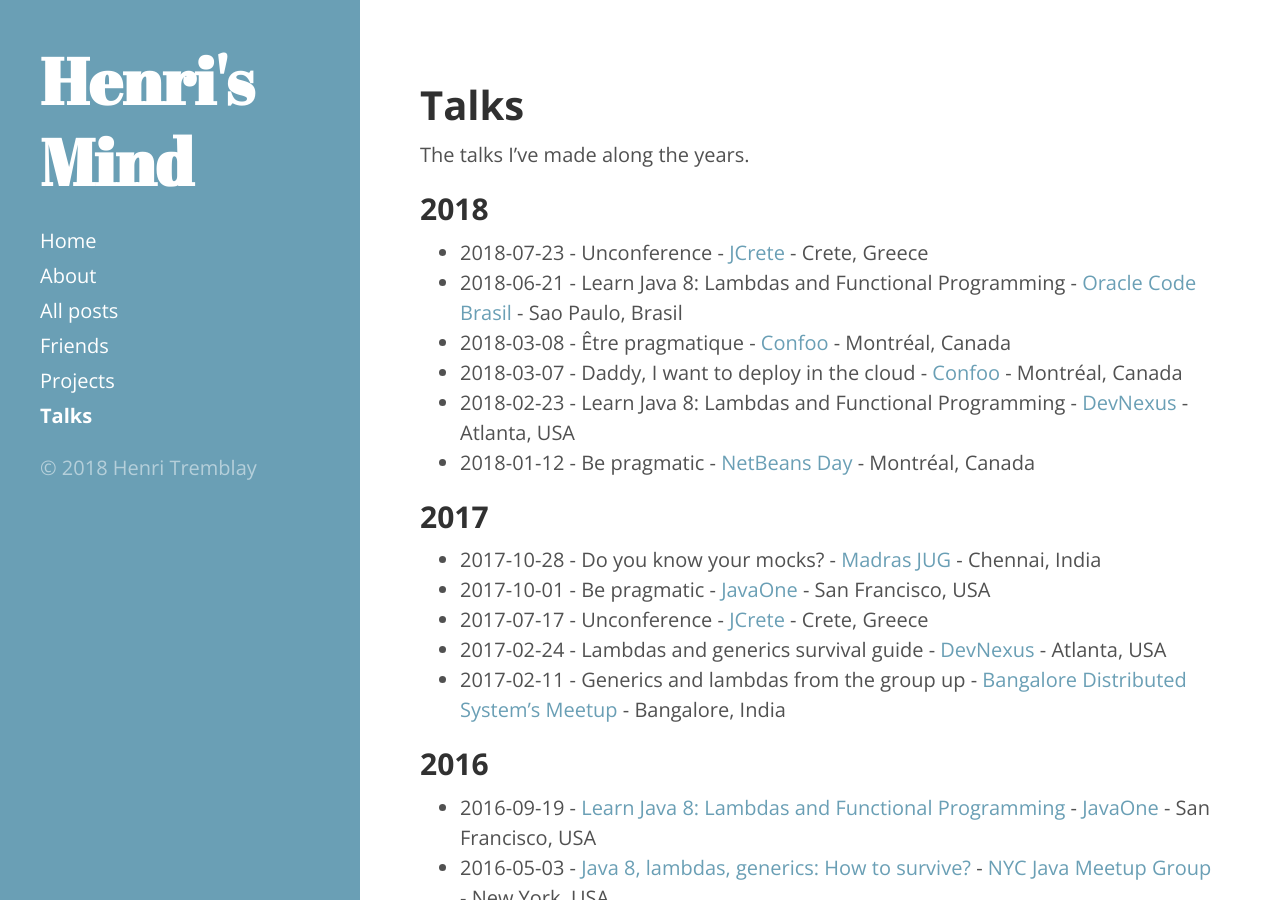
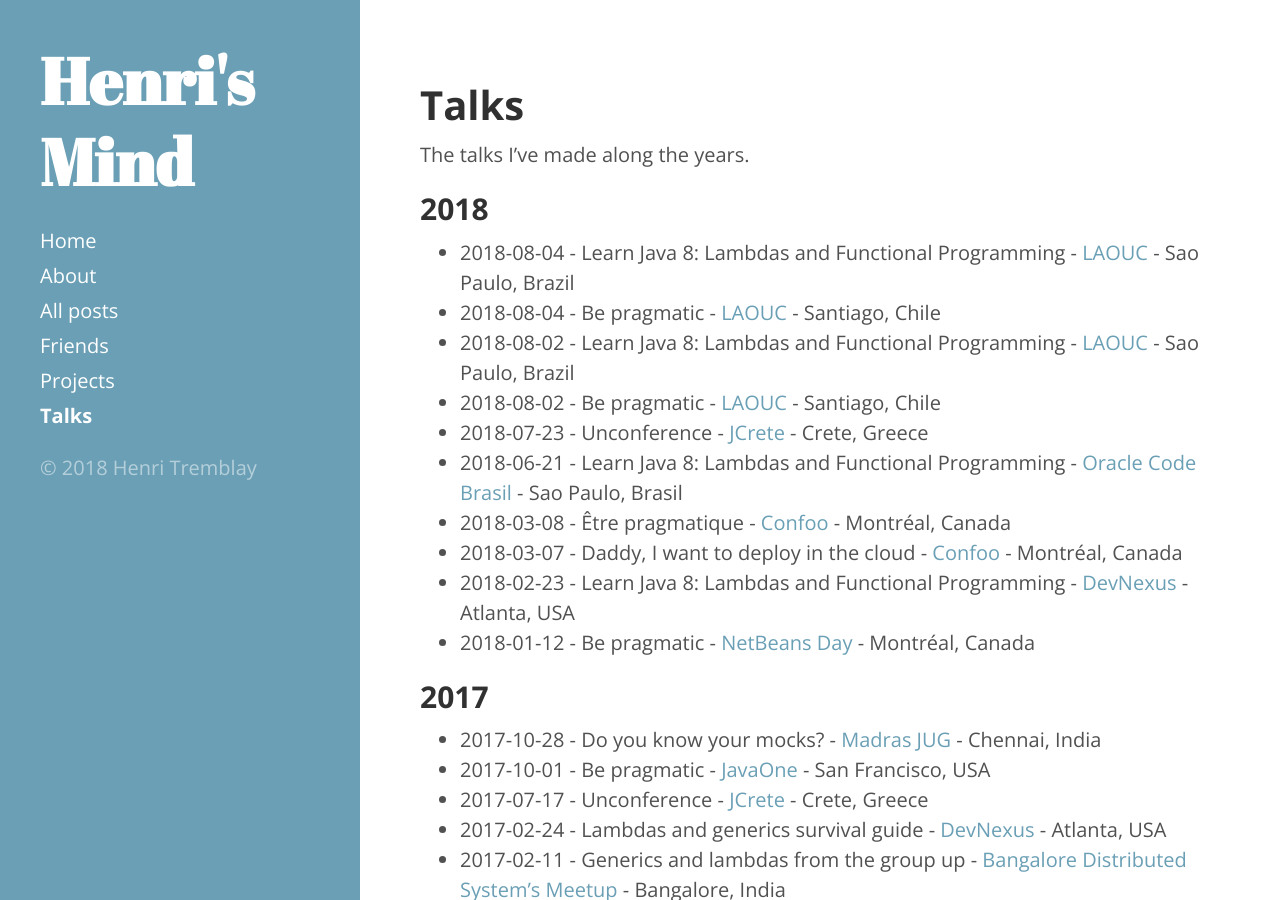
Before and after one commit to henri-tremblay/henri.github.io, a Jekyll site: the page built from talks.md, in a window 1280 px wide and 900 px high. Built offline with Jekyll 4.4.1, drawn with Linux system fonts in a browser that asks for light colours.

Commit message:
Add LAOUC

```diff
--- a/talks.md
+++ b/talks.md
@@ -7,6 +7,10 @@ The talks I've made along the years.
 
 ## 2018
 
+* 2018-08-04 - Learn Java 8: Lambdas and Functional Programming - [LAOUC](http://www.laouc.org) - Sao Paulo, Brazil
+* 2018-08-04 - Be pragmatic - [LAOUC](http://www.laouc.org) - Santiago, Chile
+* 2018-08-02 - Learn Java 8: Lambdas and Functional Programming - [LAOUC](http://www.laouc.org) - Sao Paulo, Brazil
+* 2018-08-02 - Be pragmatic - [LAOUC](http://www.laouc.org) - Santiago, Chile
 * 2018-07-23 - Unconference - [JCrete](http://www.jcrete.org/) - Crete, Greece
 * 2018-06-21 - Learn Java 8: Lambdas and Functional Programming - [Oracle Code Brasil](https://www.oracle.com/br/openworld/programs/oracle-code.html) - Sao Paulo, Brasil
 * 2018-03-08 - Être pragmatique - [Confoo](https://confoo.ca) - Montréal, Canada
```
